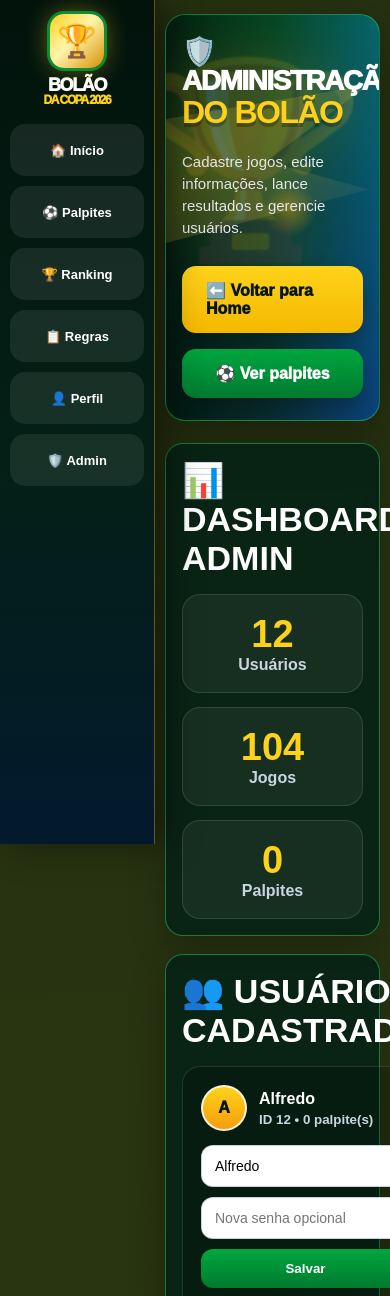
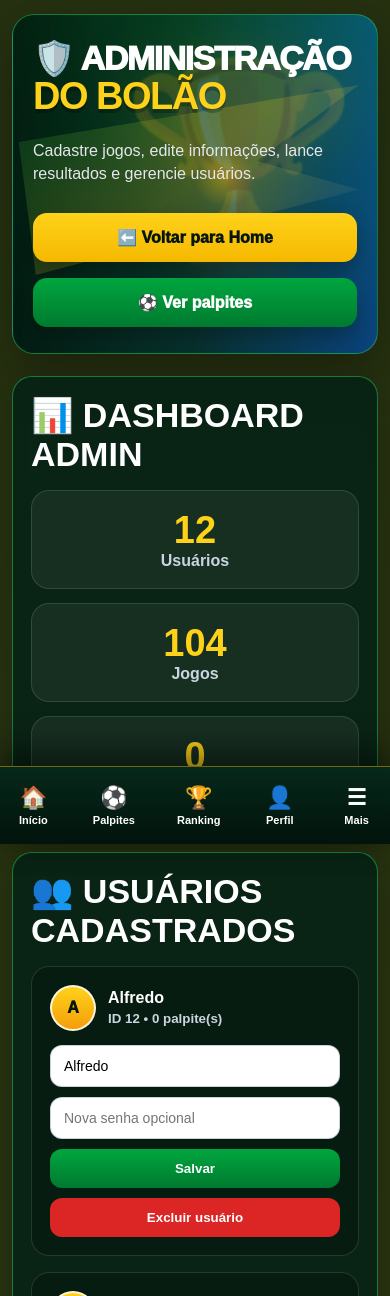
Before and after one commit to viniciusmoreira44563-cloud/bolao-copa-2026, a Flask app: page /admin in a window 390 px wide. Shown: the top 1296 px of the page. Run offline with Flask 3, Linux system fonts and the light colour scheme; the visitor is signed in with stand-in values (Sample User, id 1); data comes from the database, SQL or seed files in the repository; data that the repository does not hold is empty.

Commit message:
Add files via upload

```diff
--- a/static/style.css
+++ b/static/style.css
@@ -2050,3 +2050,244 @@ APP MOBILE SIDEBAR
   }
 
 }
+
+
+/* =========================================================
+MOBILE PROFISSIONAL - SEM SIDEBAR, COM BOTTOM NAV
+Este bloco fica no final para sobrescrever qualquer CSS antigo.
+========================================================= */
+
+.bottom-nav,
+.more-menu,
+.more-menu-backdrop{
+  display:none;
+}
+
+@media(max-width:768px){
+
+  html,
+  body{
+    width:100% !important;
+    max-width:100% !important;
+    overflow-x:hidden !important;
+  }
+
+  /* mata definitivamente sidebar/menu lateral antigo */
+  .app-sidebar,
+  .mobile-drawer,
+  .drawer-backdrop,
+  .mobile-menu-button,
+  .sidebar-nav,
+  .sidebar-brand{
+    display:none !important;
+    visibility:hidden !important;
+    width:0 !important;
+    max-width:0 !important;
+    transform:translateX(-120%) !important;
+    pointer-events:none !important;
+  }
+
+  header{
+    display:none !important;
+  }
+
+  main,
+  .footer-note{
+    margin-left:0 !important;
+    width:100% !important;
+    max-width:100% !important;
+  }
+
+  main{
+    padding:14px 12px 104px !important;
+  }
+
+  body{
+    padding-bottom:84px !important;
+  }
+
+  .bottom-nav{
+    position:fixed !important;
+    left:0;
+    right:0;
+    bottom:0;
+    z-index:9999;
+    height:78px;
+    display:grid !important;
+    grid-template-columns:repeat(5,1fr);
+    background:linear-gradient(180deg,#06281a,#02130c);
+    border-top:1px solid rgba(255,210,26,.45);
+    box-shadow:0 -12px 36px rgba(0,0,0,.55);
+    padding-bottom:env(safe-area-inset-bottom);
+  }
+
+  .bottom-nav a,
+  .bottom-nav button{
+    color:white;
+    background:transparent;
+    border:0;
+    text-decoration:none;
+    display:flex;
+    flex-direction:column;
+    align-items:center;
+    justify-content:center;
+    gap:4px;
+    font-size:22px;
+    font-weight:900;
+    cursor:pointer;
+  }
+
+  .bottom-nav span{
+    font-size:11px;
+    line-height:1;
+  }
+
+  .bottom-nav a:active,
+  .bottom-nav button:active{
+    background:rgba(255,210,26,.12);
+  }
+
+  .more-menu-backdrop{
+    position:fixed;
+    inset:0;
+    background:rgba(0,0,0,.55);
+    z-index:9998;
+  }
+
+  .more-menu-backdrop.open{
+    display:block !important;
+  }
+
+  .more-menu{
+    position:fixed;
+    left:12px;
+    right:12px;
+    bottom:90px;
+    z-index:9999;
+    background:linear-gradient(180deg,#06281a,#02130c);
+    border:1px solid rgba(255,210,26,.45);
+    box-shadow:0 18px 50px rgba(0,0,0,.55);
+    border-radius:24px;
+    padding:18px;
+    transform:translateY(130%);
+    transition:.25s ease;
+  }
+
+  .more-menu.open{
+    display:block !important;
+    transform:translateY(0);
+  }
+
+  .more-menu-handle{
+    width:48px;
+    height:5px;
+    border-radius:999px;
+    background:rgba(255,255,255,.28);
+    margin:0 auto 14px;
+  }
+
+  .more-menu h3{
+    margin:0 0 12px;
+    font-size:20px;
+  }
+
+  .more-menu a{
+    display:block;
+    color:white;
+    text-decoration:none;
+    font-weight:900;
+    padding:16px 14px;
+    border-radius:16px;
+    background:rgba(255,255,255,.08);
+    margin-top:10px;
+  }
+
+  .hero{
+    width:100% !important;
+    max-width:100% !important;
+    min-height:auto !important;
+    padding:26px 20px !important;
+    border-radius:22px !important;
+  }
+
+  .hero h1{
+    font-size:34px !important;
+    line-height:1.05 !important;
+  }
+
+  .hero h1 strong{
+    font-size:38px !important;
+  }
+
+  .hero p{
+    font-size:16px !important;
+    max-width:100% !important;
+  }
+
+  .card{
+    width:100% !important;
+    max-width:100% !important;
+    padding:18px !important;
+    border-radius:20px !important;
+  }
+
+  .dashboard,
+  .stats,
+  .match-grid,
+  .grid,
+  .profile-wrap,
+  .admin-stats-grid,
+  .admin-users-grid{
+    grid-template-columns:1fr !important;
+    width:100% !important;
+    max-width:100% !important;
+  }
+
+  .match-mini{
+    width:100% !important;
+    min-height:245px !important;
+  }
+
+  .match-body{
+    min-height:170px !important;
+  }
+
+  .match-body .btn{
+    width:100% !important;
+    margin-top:auto !important;
+  }
+
+  .match-card{
+    width:100% !important;
+    min-height:auto !important;
+    padding:18px !important;
+  }
+
+  .match-card .teams{
+    grid-template-columns:1fr !important;
+    text-align:center !important;
+    gap:12px !important;
+    min-height:auto !important;
+  }
+
+  .match-card .teams span:last-child{
+    text-align:center !important;
+  }
+
+  .teams{
+    width:100% !important;
+    max-width:100% !important;
+    overflow-wrap:anywhere !important;
+  }
+
+  .score-box{
+    width:100% !important;
+    flex-direction:column !important;
+  }
+
+  .clean-input{
+    width:100% !important;
+    max-width:260px !important;
+  }
+
+}
--- a/templates/base.html
+++ b/templates/base.html
@@ -4,7 +4,7 @@
     <meta charset="UTF-8">
     <meta name="viewport" content="width=device-width, initial-scale=1.0">
     <title>Bolão da Copa 2026</title>
-    <link rel="stylesheet" href="{{ url_for('static', filename='style.css') }}?v=120">
+    <link rel="stylesheet" href="{{ url_for('static', filename='style.css') }}?v=200">
 </head>
 <body>
 
@@ -42,54 +42,6 @@
     </div>
 </header>
 
-<div class="drawer-backdrop" id="drawerBackdrop"></div>
-
-<aside class="mobile-drawer" id="mobileDrawer">
-    <div class="drawer-head">
-        <div class="trophy-logo small">🏆</div>
-
-        <div class="brand-title">
-            BOLÃO
-            <span>DA COPA 2026</span>
-        </div>
-
-        <button type="button" class="drawer-close" id="closeMobileMenu">
-            ×
-        </button>
-    </div>
-
-    <nav class="drawer-nav">
-        <a href="/">🏠 Início</a>
-        <a href="/jogos">⚽ Palpites</a>
-        <a href="/ranking">🏆 Ranking</a>
-        <a href="/regras">📋 Regras</a>
-        <a href="/perfil">👤 Perfil</a>
-        <a href="/admin">🛡️ Admin</a>
-    </nav>
-</aside>
-
-<aside class="app-sidebar" id="appSidebar">
-
-    <div class="sidebar-brand">
-        <div class="trophy-logo small">🏆</div>
-
-        <div class="brand-title">
-            BOLÃO
-            <span>DA COPA 2026</span>
-        </div>
-    </div>
-
-    <nav class="sidebar-nav">
-        <a href="/">🏠 Início</a>
-        <a href="/jogos">⚽ Palpites</a>
-        <a href="/ranking">🏆 Ranking</a>
-        <a href="/regras">📋 Regras</a>
-        <a href="/perfil">👤 Perfil</a>
-        <a href="/admin">🛡️ Admin</a>
-    </nav>
-
-</aside>
-
 <main>
 
     {% with messages = get_flashed_messages() %}
@@ -106,6 +58,28 @@
 
 <div class="footer-note">
     🏆 Rumo ao Hexa • Sistema online do bolão
+</div>
+
+
+<nav class="bottom-nav">
+    <a href="/">🏠<span>Início</span></a>
+    <a href="/jogos">⚽<span>Palpites</span></a>
+    <a href="/ranking">🏆<span>Ranking</span></a>
+    <a href="/perfil">👤<span>Perfil</span></a>
+    <button type="button" id="openMoreMenu">☰<span>Mais</span></button>
+</nav>
+
+<div class="more-menu-backdrop" id="moreMenuBackdrop"></div>
+
+<div class="more-menu" id="moreMenu">
+    <div class="more-menu-handle"></div>
+
+    <h3>Mais opções</h3>
+
+    <a href="/regras">📋 Regras</a>
+    <a href="/admin">🛡️ Admin</a>
+    <a href="/perfil">👤 Meu perfil</a>
+    <a href="/">🏆 Página inicial</a>
 </div>
 
 <script>
@@ -166,5 +140,31 @@
 })();
 </script>
 
+
+<script>
+(function(){
+    const openMore = document.getElementById("openMoreMenu");
+    const moreMenu = document.getElementById("moreMenu");
+    const moreBackdrop = document.getElementById("moreMenuBackdrop");
+
+    function openSheet(){
+        if(moreMenu){ moreMenu.classList.add("open"); }
+        if(moreBackdrop){ moreBackdrop.classList.add("open"); }
+    }
+
+    function closeSheet(){
+        if(moreMenu){ moreMenu.classList.remove("open"); }
+        if(moreBackdrop){ moreBackdrop.classList.remove("open"); }
+    }
+
+    if(openMore){ openMore.addEventListener("click", openSheet); }
+    if(moreBackdrop){ moreBackdrop.addEventListener("click", closeSheet); }
+
+    document.querySelectorAll("#moreMenu a").forEach(link => {
+        link.addEventListener("click", closeSheet);
+    });
+})();
+</script>
+
 </body>
 </html>
```
